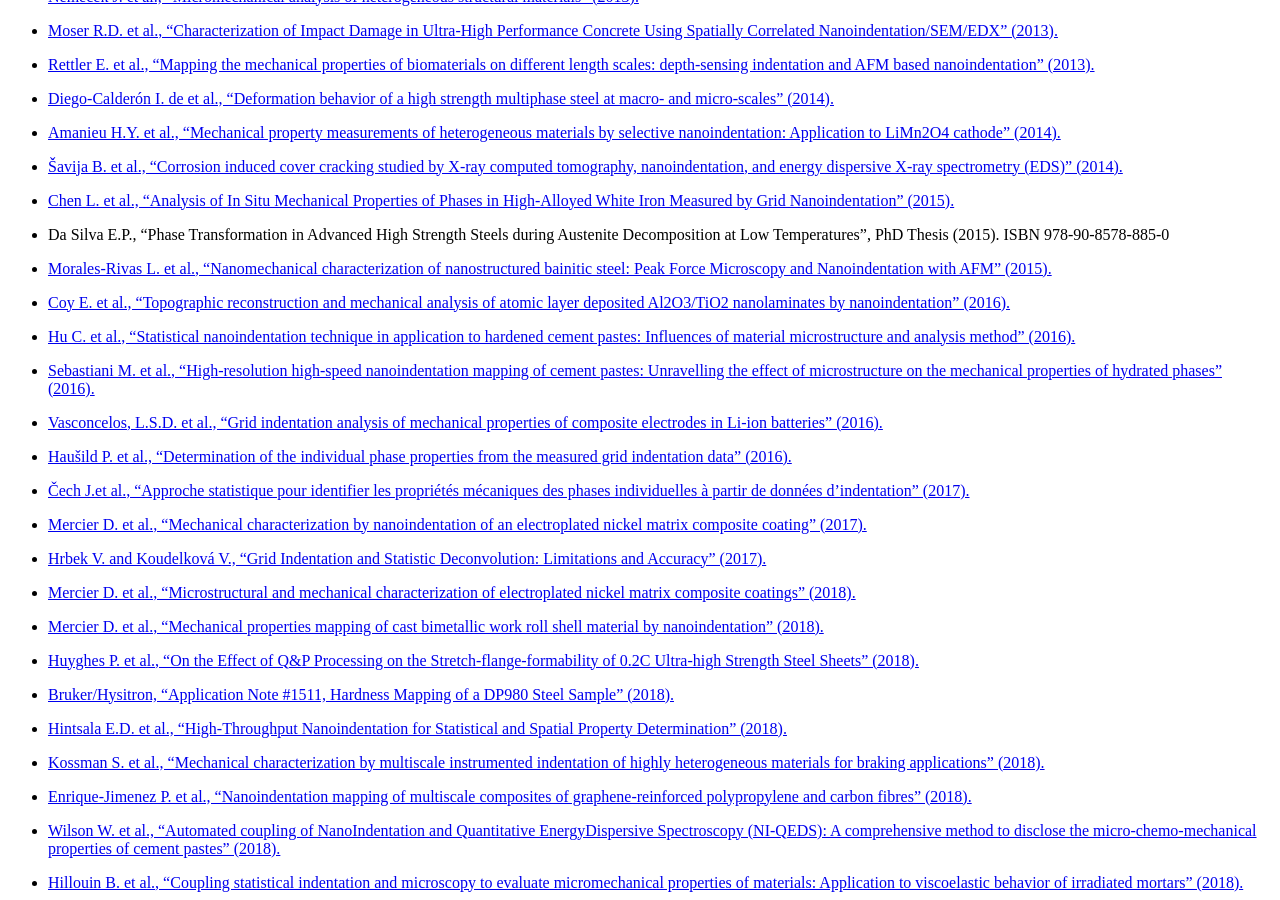
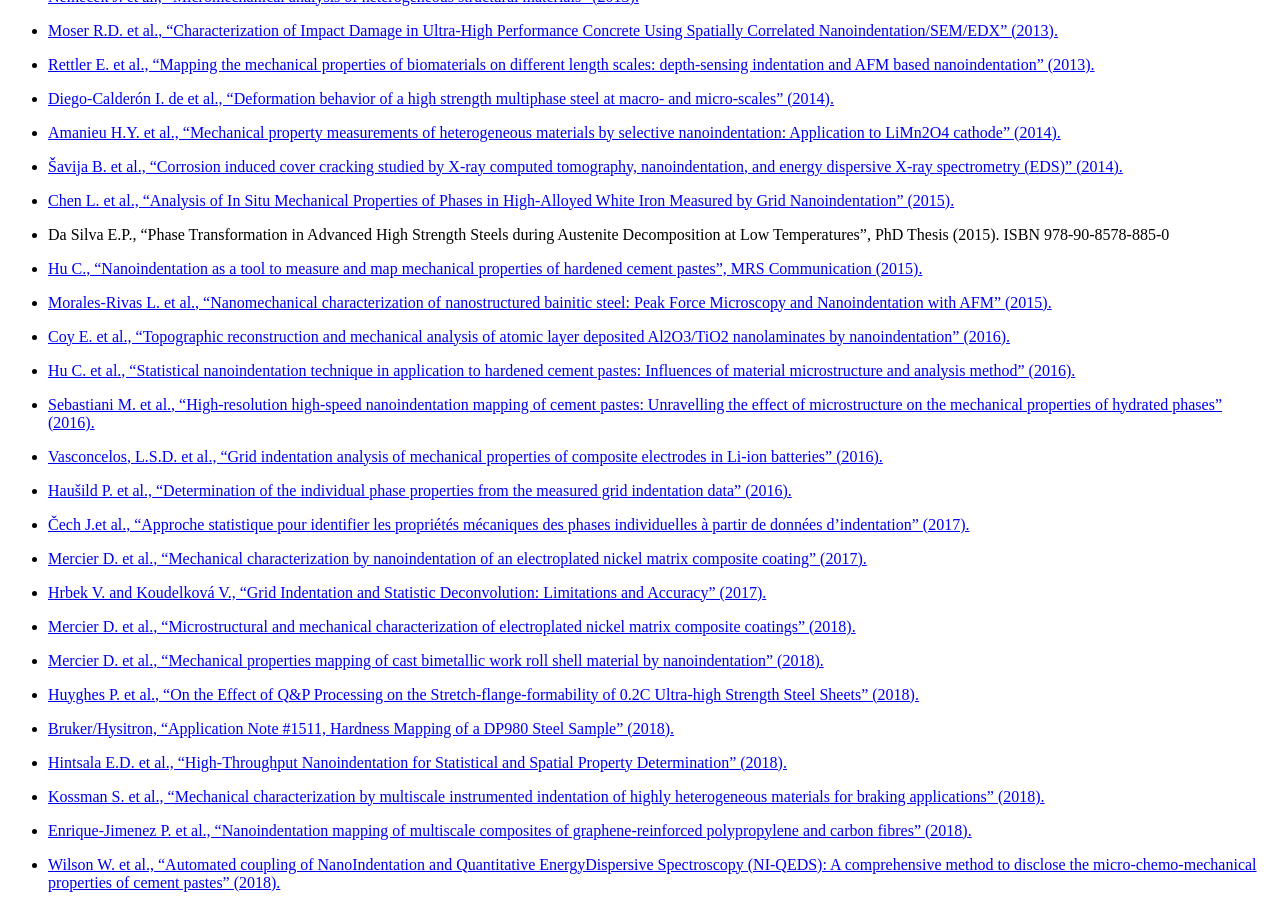
Before and after one commit to DavidMercier/TriDiMap, a Sphinx documentation site: the page built from doc/links_ref.rst, in a window 1280 px wide and 900 px high, scrolled down 1192 px. Built offline with Sphinx 7.4.7, drawn with Linux system fonts in a browser that asks for light colours; comment, search, counter and statistics services are not loaded.

Commit message:
Update links_ref.rst

```diff
--- a/doc/links_ref.rst
+++ b/doc/links_ref.rst
@@ -45,6 +45,7 @@ Indentation maps and statistical analysis in the literature
 * `Šavija B. et al., "Corrosion induced cover cracking studied by X-ray computed tomography, nanoindentation, and energy dispersive X-ray spectrometry (EDS)" (2014). <https://doi.org/10.1617/s11527-014-0292-9>`_
 * `Chen L. et al., "Analysis of In Situ Mechanical Properties of Phases in High-Alloyed White Iron Measured by Grid Nanoindentation" (2015). <https://doi.org/10.1007/s11665-015-1672-1>`_
 * Da Silva E.P., "Phase Transformation in Advanced High Strength Steels during Austenite Decomposition at Low Temperatures", PhD Thesis (2015). ISBN 978-90-8578-885-0
+* `Hu C., "Nanoindentation as a tool to measure and map mechanical properties of hardened cement pastes", MRS Communication (2015). <https://doi.org/10.1557/mrc.2015.3>`_
 * `Morales-Rivas L. et al., "Nanomechanical characterization of nanostructured bainitic steel: Peak Force Microscopy and Nanoindentation with AFM" (2015). <https://doi.org/10.1038/srep17164>`_
 * `Coy E. et al., "Topographic reconstruction and mechanical analysis of atomic layer deposited Al2O3/TiO2 nanolaminates by nanoindentation" (2016). <https://doi.org/10.1016/j.actamat.2011.12.012>`_
 * `Hu C. et al., "Statistical nanoindentation technique in application to hardened cement pastes: Influences of material microstructure and analysis method" (2016). <https://doi.org/10.1016/j.conbuildmat.2016.03.064>`_
```
